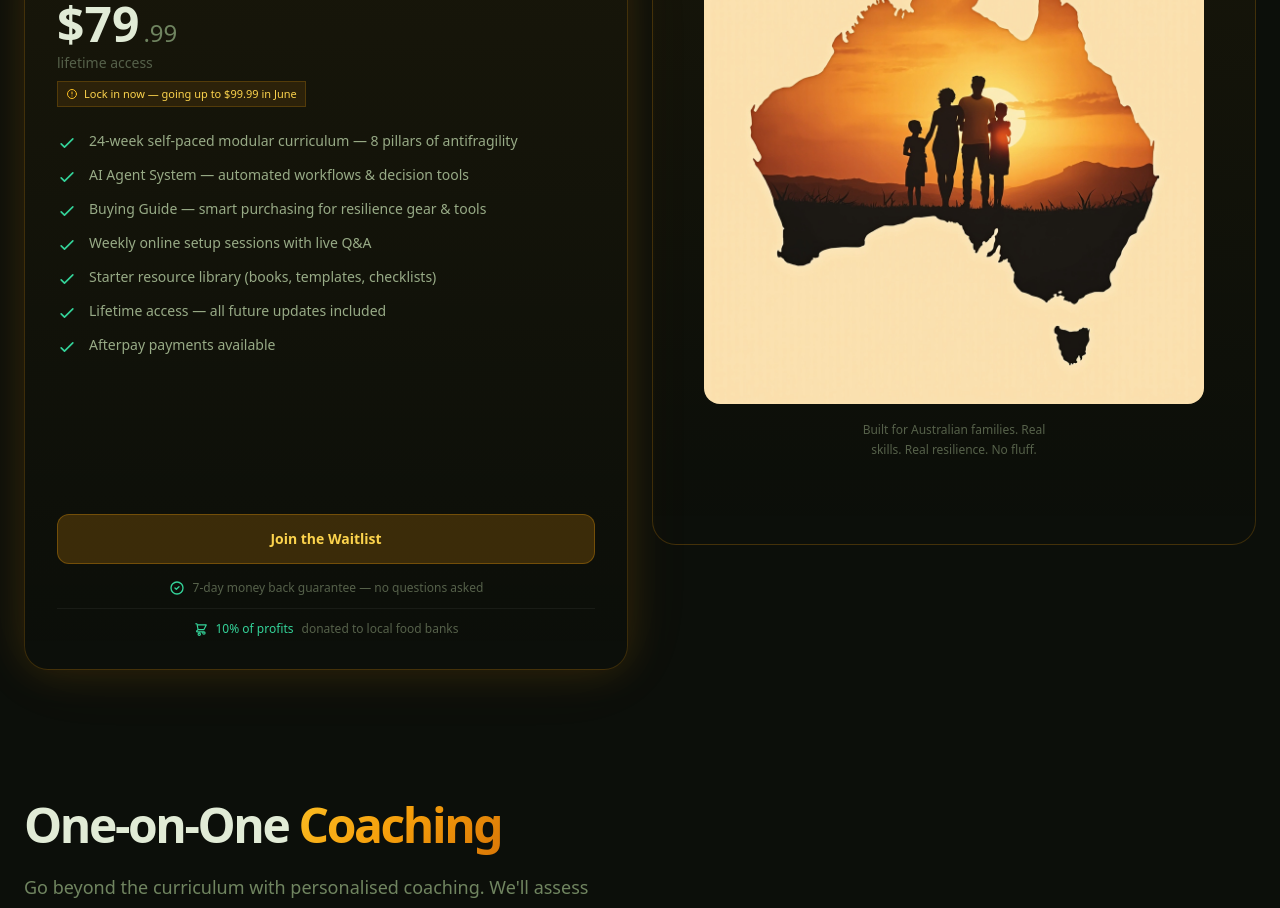
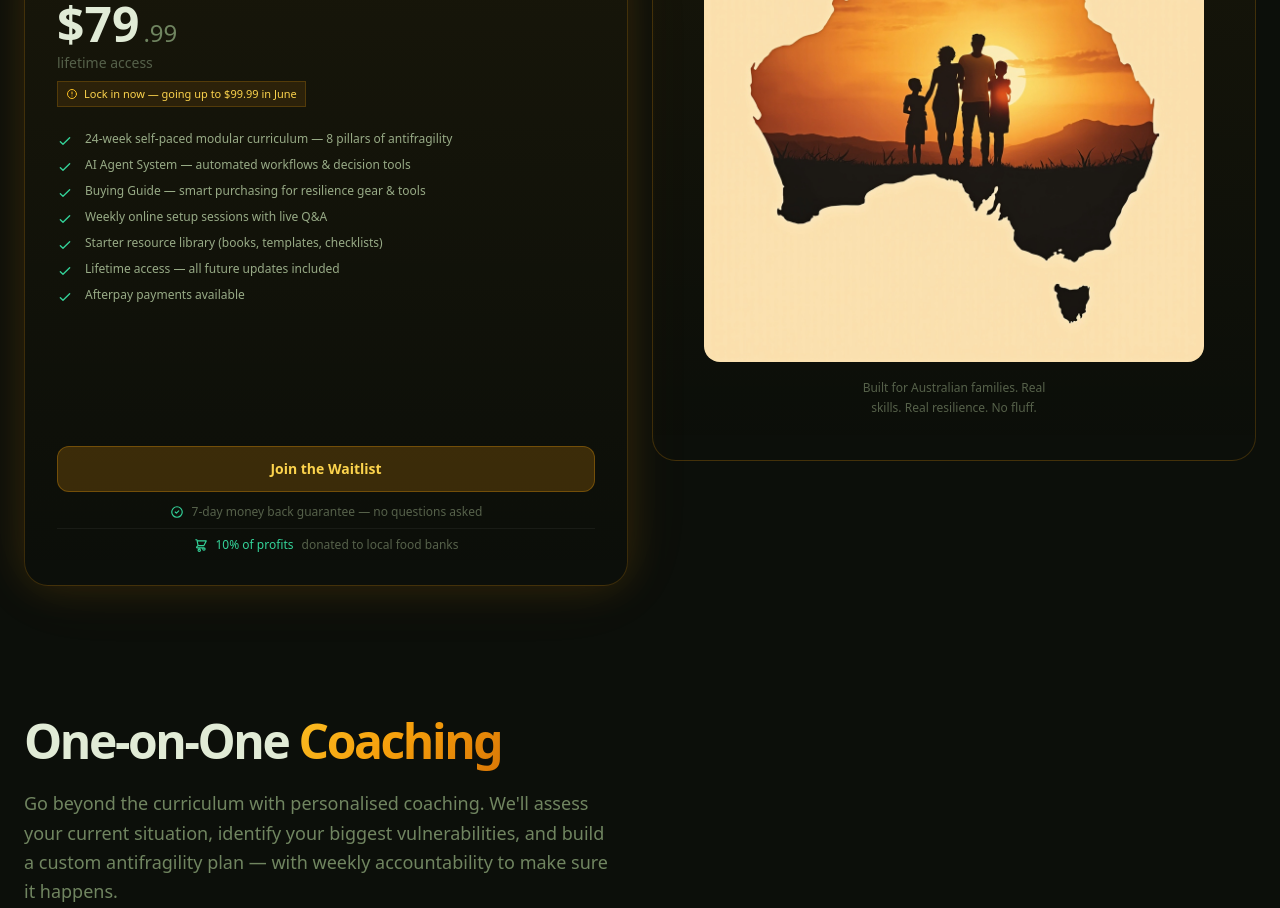
Before and after one commit to boktoday/okready-landing, a React (Vite) app: page / in a window 1280 px wide. Shown: the part 4920-5828 px from the top of the page. Built offline with nearby package versions, Linux system fonts and the light colour scheme.

Commit message:
Pricing: tightened spacing after features list - reduced gap to button

```diff
--- a/src/components/Pricing.tsx
+++ b/src/components/Pricing.tsx
@@ -69,32 +69,32 @@ export default function Pricing({ onJoinClick }: PricingProps) {
                 </div>
               </div>
 
-              <div className="flex-1 space-y-3 mb-8">
+              <div className="flex-1 space-y-2 mb-4">
                 {features.map((f) => (
                   <div key={f} className="flex items-start gap-3">
-                    <svg className="w-5 h-5 text-emerald-400 flex-shrink-0 mt-0.5" fill="none" viewBox="0 0 24 24" stroke="currentColor">
+                    <svg className="w-4 h-4 text-emerald-400 flex-shrink-0 mt-0.5" fill="none" viewBox="0 0 24 24" stroke="currentColor">
                       <path strokeLinecap="round" strokeLinejoin="round" strokeWidth={2} d="M5 13l4 4L19 7" />
                     </svg>
-                    <span className="text-sm text-earth-300">{f}</span>
+                    <span className="text-xs text-earth-300">{f}</span>
                   </div>
                 ))}
               </div>
 
               <button
                 onClick={onJoinClick}
-                className="w-full px-6 py-3.5 bg-amber-500/20 border border-amber-500/30 text-amber-300 rounded-xl text-sm font-semibold hover:bg-amber-500/30 hover:text-amber-200 transition-all hover:scale-[1.02] active:scale-[0.98]"
+                className="w-full px-6 py-3 bg-amber-500/20 border border-amber-500/30 text-amber-300 rounded-xl text-sm font-semibold hover:bg-amber-500/30 hover:text-amber-200 transition-all hover:scale-[1.02] active:scale-[0.98]"
               >
                 Join the Waitlist
               </button>
 
-              <div className="mt-4 flex items-center justify-center gap-2 text-xs text-earth-500">
-                <svg className="w-4 h-4 text-emerald-400" fill="none" viewBox="0 0 24 24" stroke="currentColor">
+              <div className="mt-3 flex items-center justify-center gap-2 text-xs text-earth-500">
+                <svg className="w-3.5 h-3.5 text-emerald-400" fill="none" viewBox="0 0 24 24" stroke="currentColor">
                   <path strokeLinecap="round" strokeLinejoin="round" strokeWidth={2} d="M9 12l2 2 4-4m6 2a9 9 0 11-18 0 9 9 0 0118 0z" />
                 </svg>
                 7-day money back guarantee — no questions asked
               </div>
 
-              <div className="mt-3 pt-3 border-t border-white/5 flex items-center justify-center gap-2 text-xs">
+              <div className="mt-2 pt-2 border-t border-white/5 flex items-center justify-center gap-2 text-xs">
                 <svg className="w-3.5 h-3.5 text-emerald-400 flex-shrink-0" fill="none" viewBox="0 0 24 24" stroke="currentColor">
                   <path strokeLinecap="round" strokeLinejoin="round" strokeWidth={2} d="M3 3h2l.4 2M7 13h10l4-8H5.4M7 13L5.4 5M7 13l-2.293 2.293c-.63.63-.184 1.707.707 1.707H17m0 0a2 2 0 100 4 2 2 0 000-4zm-8 2a2 2 0 100 4 2 2 0 000-4z" />
                 </svg>
```
